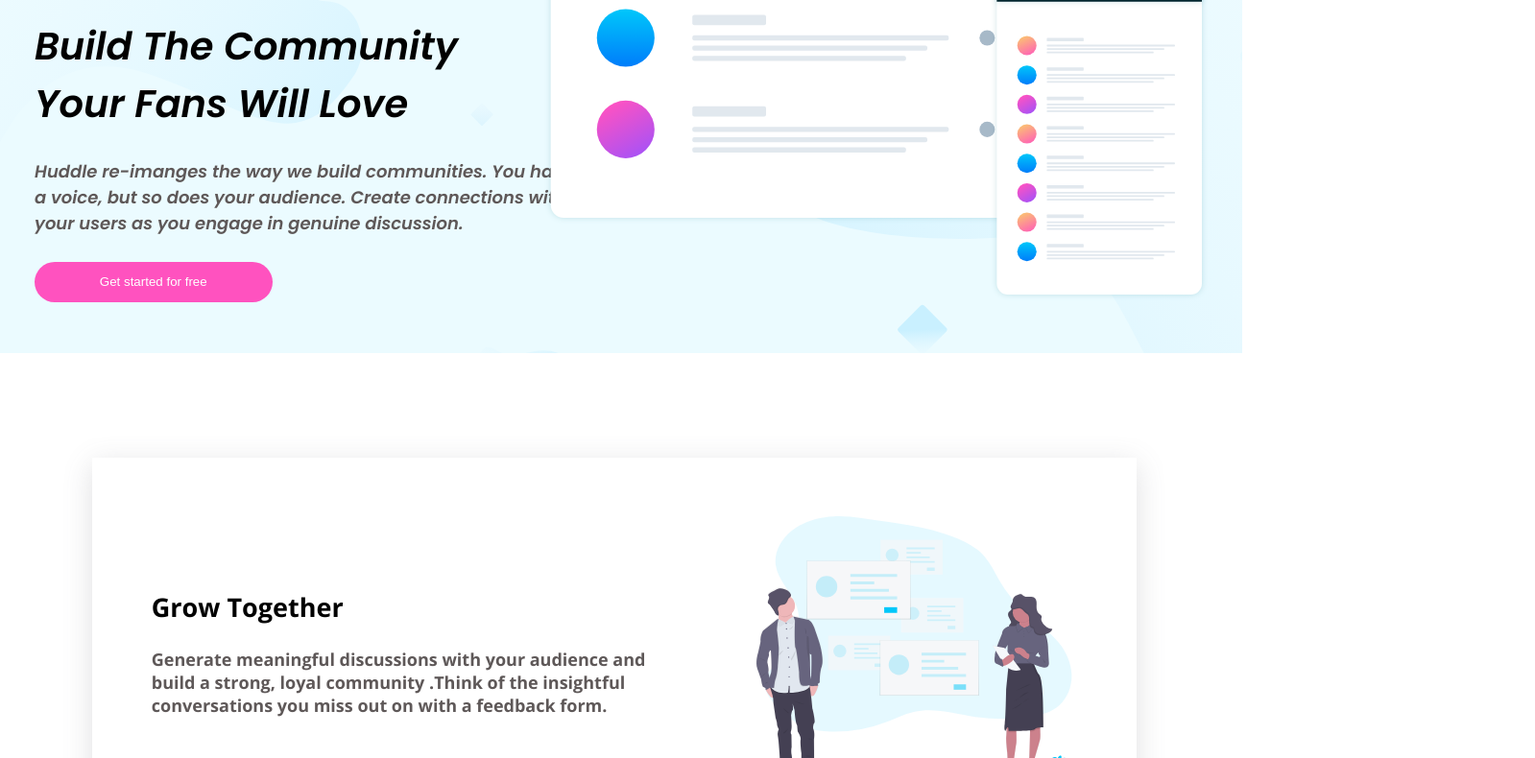
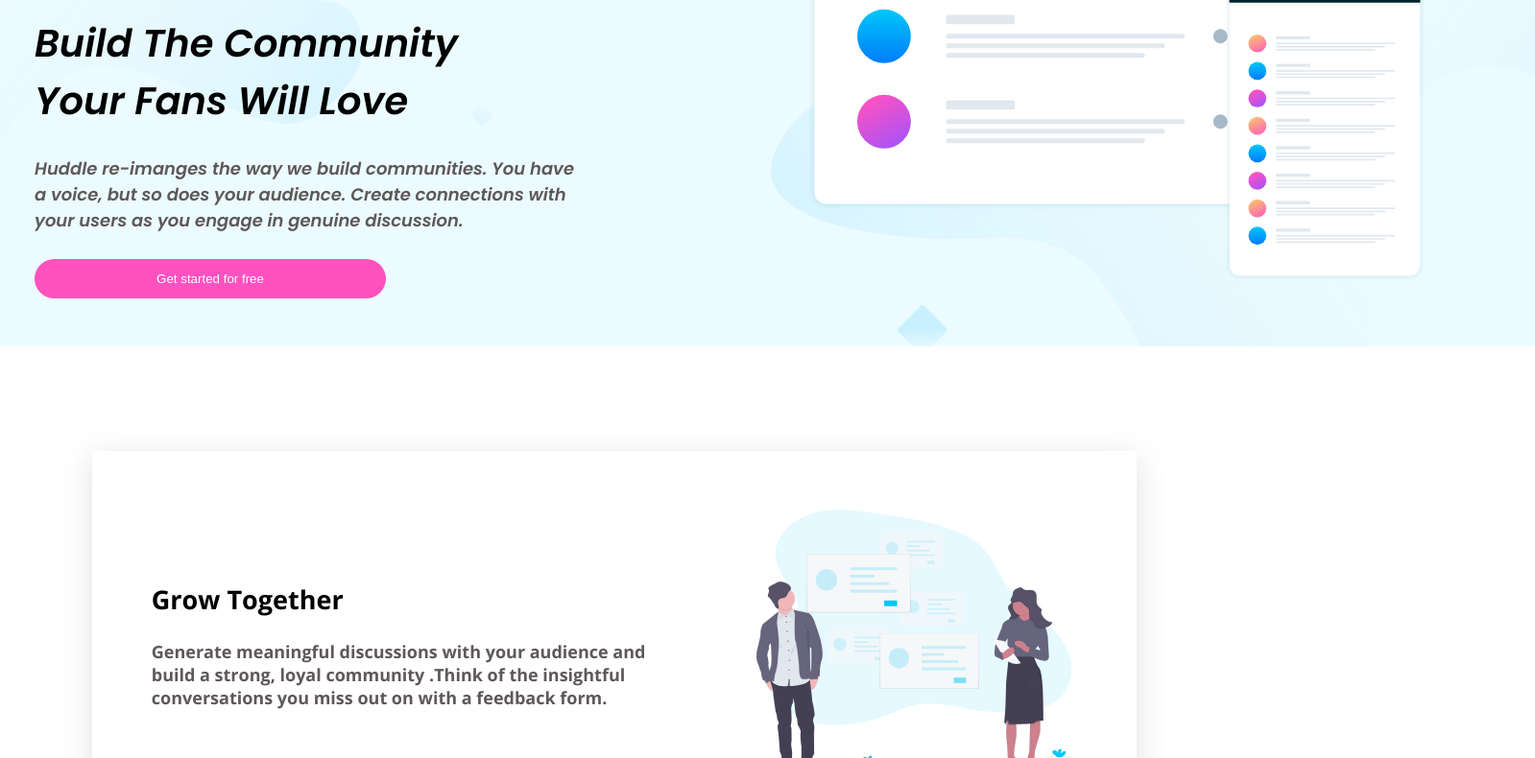
Before and after one commit to Olufunke-star/Responsiveness, a plain HTML site: page docs/index.html in a window 1280 px wide. Shown: the part 216-1006 px from the top of the page at 96% size, 1599 px wide, since content can reach past the window. Drawn offline with nearby package versions, Linux system fonts and the light colour scheme.

Commit message:
more media changes

```diff
--- a/docs/index.html
+++ b/docs/index.html
@@ -15,11 +15,11 @@
 <body>
    <main>
    <div>
-    <div  class="block" style="display : flex; justify-content: center; align-items: center;
+    <div  style="display : flex; justify-content: center; align-items: center;
     background-image : url(./bg-hero-desktop.svg);
     background-color:hsl(193, 100%,96%) ;
-    margin-top: -50px ;margin-left: -50px ; margin-right : -50px ;
-    padding-top: 50px; padding-left : 50px ; padding-bottom:50px ; width: fit-content;" >
+    margin-top: -50px ;margin-left: -50px ; margin-right : -355px ;
+    padding-top: 50px; padding-left : 50px ; padding-bottom:50px ; " >
      <div class="content">
         <header>
             <img src="./logo.svg" alt="logo"/>
@@ -111,7 +111,7 @@
 
    <footer class="row" style=" display: flex; justify-content: center; align-items: center;
 background-color:hsl(192, 100%,9%) ;
-   margin-top: -100px ;margin-left: -50px ; margin-right : -50px ;
+   margin-top: -100px ;margin-left: -50px ; margin-right : -355px ;
    padding-top: 150px; padding-left : 50px ; padding-bottom: 50px; margin-bottom:-5%;" >
    <div class="texts">
    <div class="text-1">
--- a/docs/style.css
+++ b/docs/style.css
@@ -25,13 +25,13 @@ header img {
   padding-bottom: 120px;
 }
 .mockup_img {
-  width: 95%;
+  width: 85%;
 }
 .content h2 {
   font-size: 40px;
 }
 .content {
-  flex-basis: 70%;
+
   font-family: "Poppins";
   margin-right: -7%;
   width: 100%;
@@ -311,18 +311,18 @@ footer .fa-brands {
     overflow: hidden;
     width: 200%;
     margin-left: -65%;
-  }
+  } }
+
+ @media screen and (max-width: 1440px){
+  div.content {
+
+    font-family: "Poppins";
+    margin-right: -7%;
+    width: 80%; }
+  footer.row { overflow: visible;  margin-right: -355px;  }
 
 
 
 
 
-
-
-
-
-
-
-
-
-}
+  }
```
